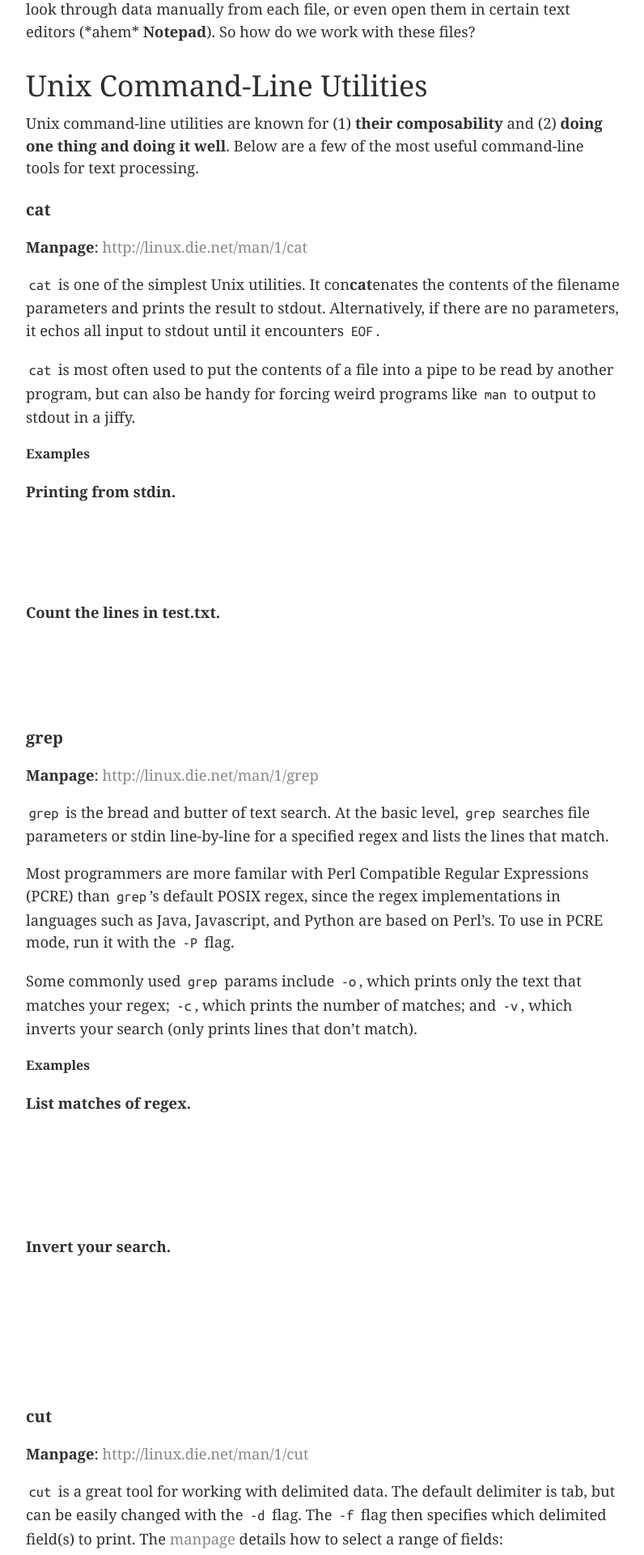
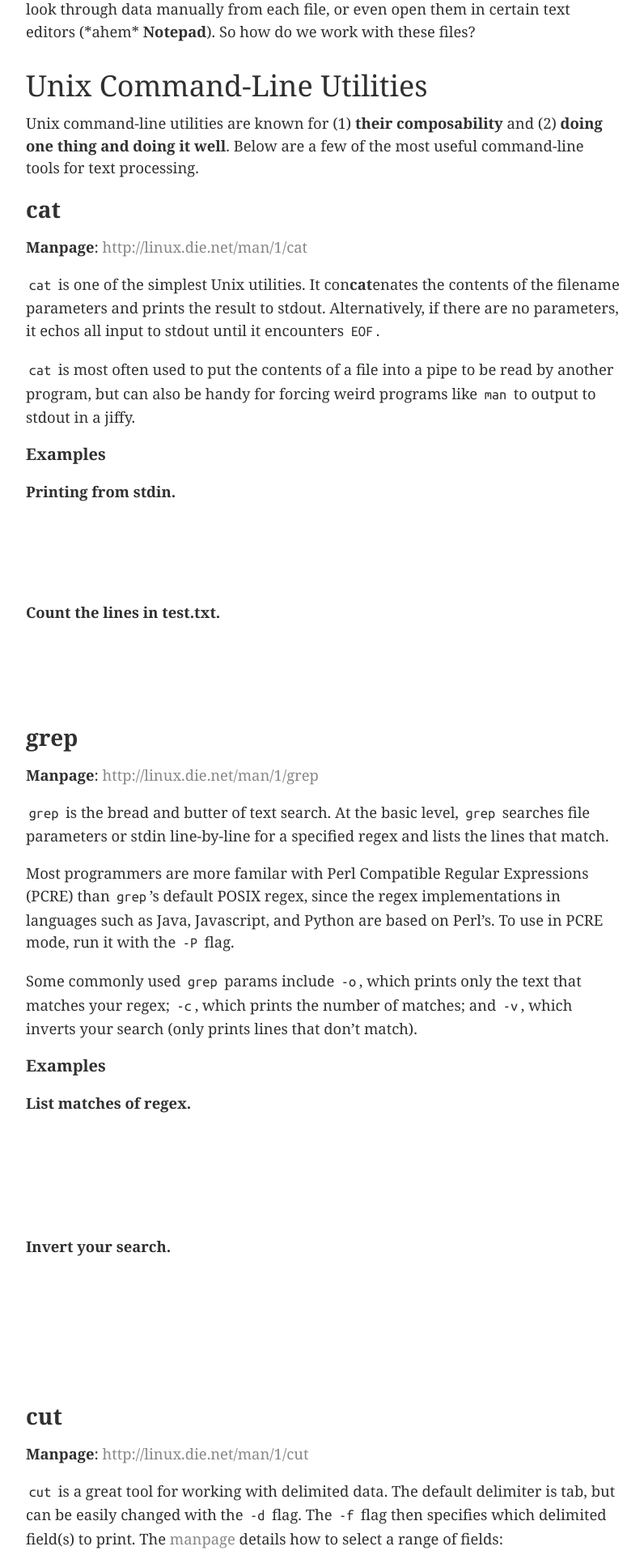
Before and after one commit to abstractOwl/abstractOwl.github.io, a Jekyll site: the page built from _posts/2015-02-08-logs-logs-logs.md, in a window 1280 px wide. Shown: the part 394-2314 px from the top of the page at 81% size, without its empty margins (240-1036 px from the left). Built offline with Jekyll 4.4.1, drawn with Linux system fonts in a browser that asks for light colours; comment, search, counter and statistics services are not loaded.

Commit message:
Make headers larger

```diff
--- a/css/main.css
+++ b/css/main.css
@@ -38,11 +38,11 @@ h2 {
 }
 h3 {
   margin-top: 1.5rem;
-  font-size: 1.25rem;
+  font-size: 1.75rem;
 }
 h4, h5, h6 {
   margin-top: 1rem;
-  font-size: 1rem;
+  font-size: 1.25rem;
 }
 
 p { margin: 1em 0; }
```
